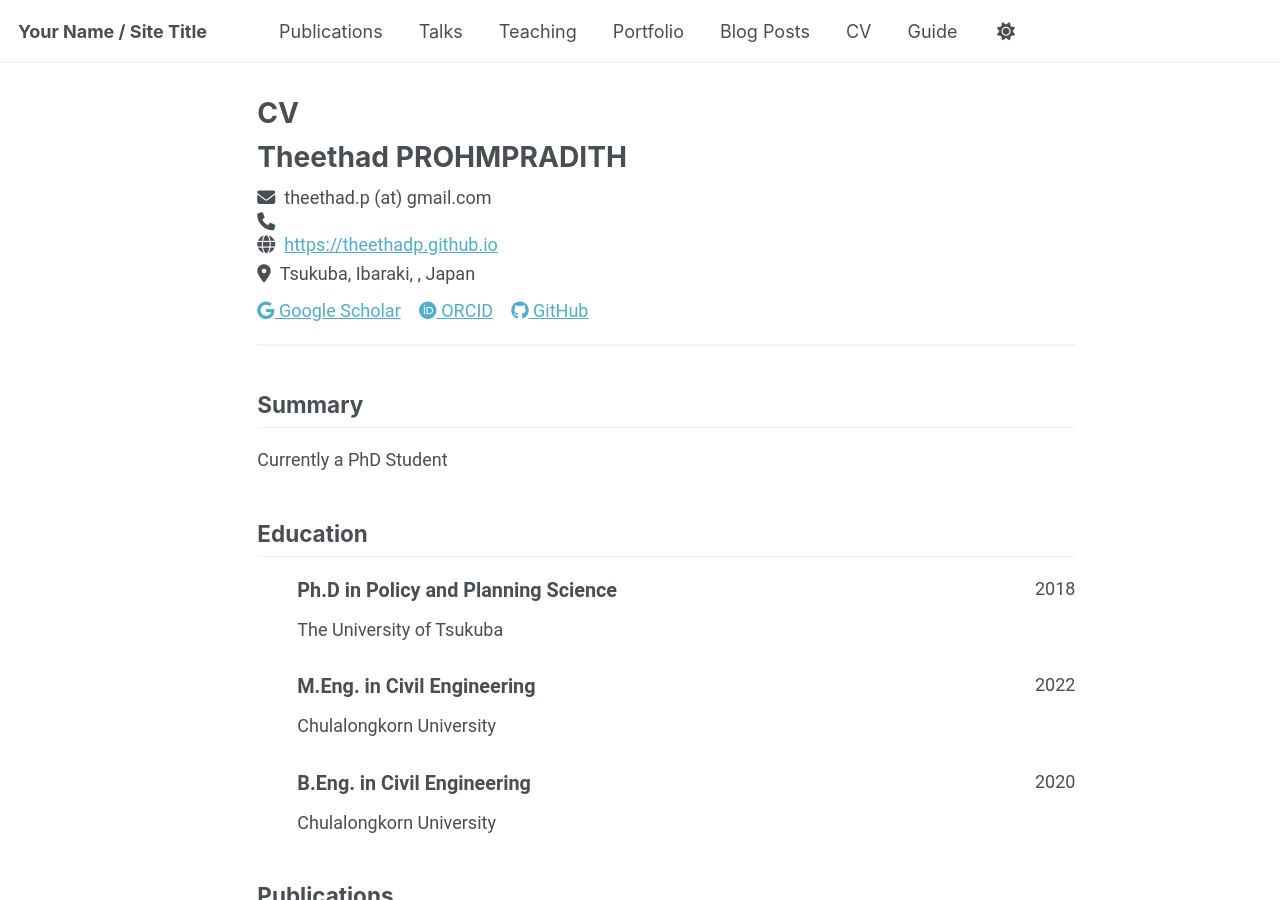
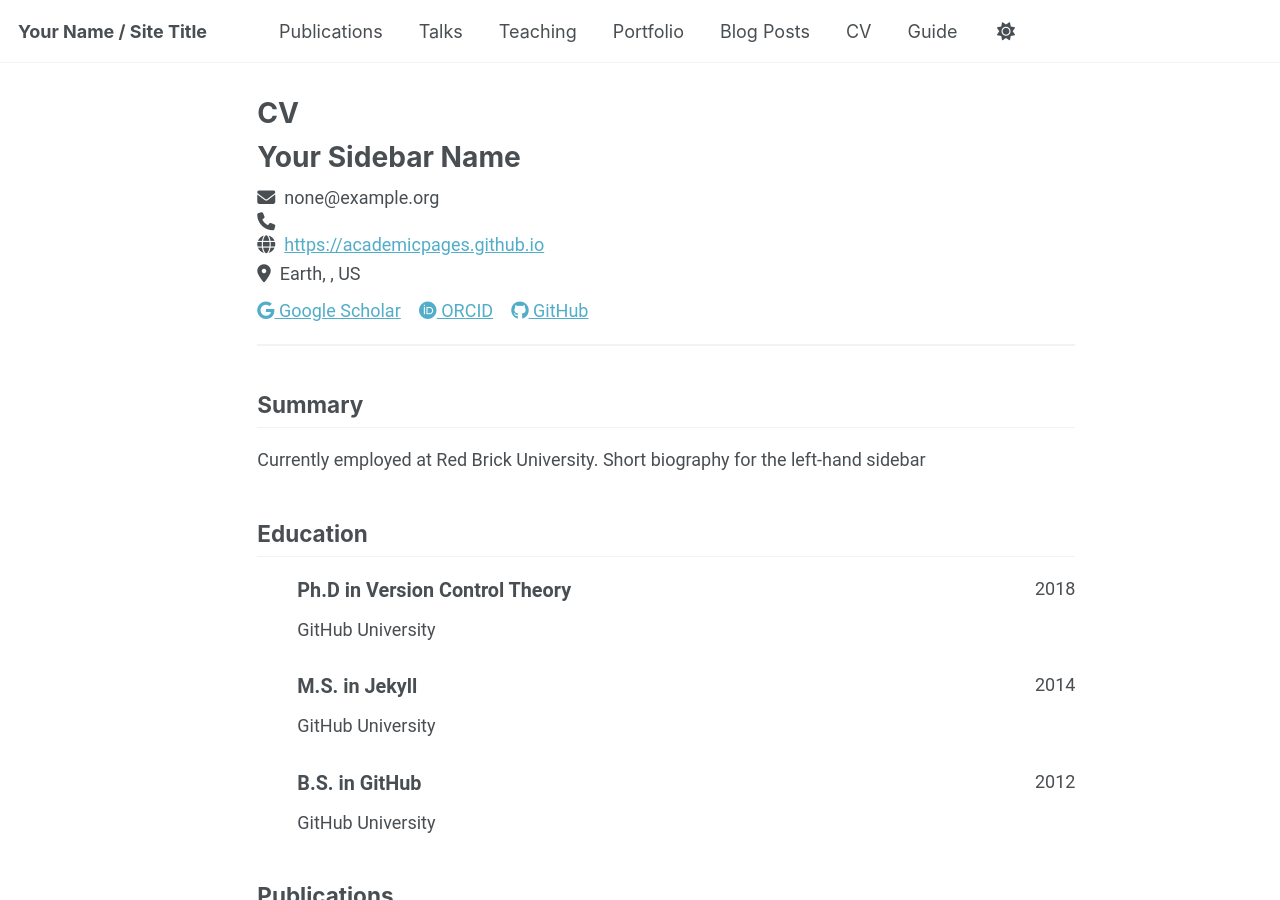
Before and after one commit to theethadp/theethadp.github.io, a Jekyll site: the page built from _pages/cv-json.md, in a window 1280 px wide and 900 px high. Built offline with Jekyll 4.4.1, drawn with Linux system fonts in a browser that asks for light colours; a script bundle is joined from its source files by our own code; library files that are not in the unit come from our copies.

Commit message:
roll back manual

```diff
--- a/_data/cv.json
+++ b/_data/cv.json
@@ -1,22 +1,22 @@
 {
   "basics": {
-    "name": "Theethad PROHMPRADITH",
-    "email": "theethad.p (at) gmail.com",
+    "name": "Your Sidebar Name",
+    "email": "none@example.org",
     "phone": "",
-    "website": "https://theethadp.github.io",
-    "summary": "Currently a PhD Student",
+    "website": "https://academicpages.github.io",
+    "summary": "Currently employed at Red Brick University. Short biography for the left-hand sidebar",
     "location": {
       "address": "",
       "postalCode": "",
-      "city": "Tsukuba, Ibaraki",
-      "countryCode": "Japan",
+      "city": "Earth",
+      "countryCode": "US",
       "region": ""
     },
     "profiles": [
       {
         "network": "Google Scholar",
         "username": "",
-        "url": "https://scholar.google.com/citations?user=tm1wJE0AAAAJ&hl=ja"
+        "url": "https://scholar.google.com/citations?user=PS_CX0AAAAAJ"
       },
       {
         "network": "ORCID",
@@ -26,15 +26,15 @@
       {
         "network": "GitHub",
         "username": "academicpages",
-        "url": "https://github.com/theethadp?tab=repositories"
+        "url": "https://github.com/academicpages"
       }
     ]
   },
   "work": [],
   "education": [
     {
-      "institution": "The University of Tsukuba",
-      "area": "Ph.D in Policy and Planning Science",
+      "institution": "GitHub University",
+      "area": "Ph.D in Version Control Theory",
       "studyType": "",
       "startDate": "",
       "endDate": "2018",
@@ -42,20 +42,20 @@
       "courses": []
     },
     {
-      "institution": "Chulalongkorn University",
-      "area": "M.Eng. in Civil Engineering",
+      "institution": "GitHub University",
+      "area": "M.S. in Jekyll",
       "studyType": "",
       "startDate": "",
-      "endDate": "2022",
+      "endDate": "2014",
       "gpa": null,
       "courses": []
     },
     {
-      "institution": "Chulalongkorn University",
-      "area": "B.Eng. in Civil Engineering",
+      "institution": "GitHub University",
+      "area": "B.S. in GitHub",
       "studyType": "",
       "startDate": "",
-      "endDate": "2020",
+      "endDate": "2012",
       "gpa": null,
       "courses": []
     }
```
